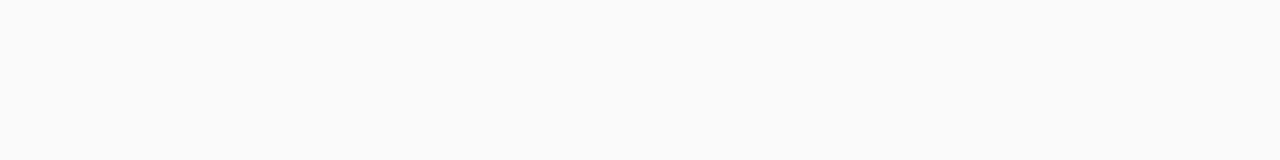
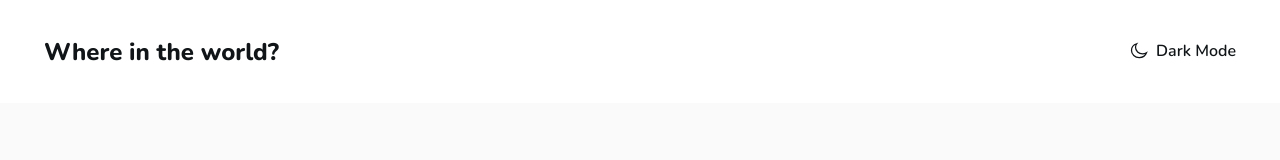
Before and after one commit to akbarovshoxruz/Countries, a plain HTML site: page index.html in a window 1280 px wide. Drawn offline with nearby package versions, Linux system fonts and the light colour scheme.

Commit message:
Add site-header

```diff
--- a/css/style.css
+++ b/css/style.css
@@ -39,3 +39,46 @@ body{
     padding-right: 20px;
     margin: 0 auto;
 }
+
+/* Header */
+
+header{
+  width: 100%;
+  white-space: nowrap;
+  background-color: var(--element-bg);
+}
+
+.site-header {
+  width: 100%;
+  padding: 24px 24px;
+  display: flex;
+  align-items: center;
+  justify-content: space-between;
+}
+.site-header-logo {
+  font-size: 24px;
+  font-weight: 800;
+  text-decoration: none;
+  color: var(--text-color);
+}
+.site-header-logo:hover{
+  opacity: 0.8;
+}
+.site-header-logo:active{
+  opacity: 0.6;
+}
+.site-header-theme-toggler {
+  background-color: transparent;
+  border: none;
+  cursor: pointer;
+  padding: 0;
+  color: var(--text-color);
+}
+.site-header-theme-toggler-inner {
+  display: flex;
+  gap: 8px;
+}
+.site-header-theme-toggler-text {
+  font-size: 16px;
+  font-weight: 600;
+}
--- a/index.html
+++ b/index.html
@@ -10,7 +10,17 @@
 <body>
     <header>
         <div class="container">
-
+            <div class="site-header">
+                <h1><a class="site-header-logo" href="./index.html">Where in the world?</a></h1>
+                <button type="button" class="site-header-theme-toggler">
+                    <span class="site-header-theme-toggler-inner">
+                        <svg width="18" height="17" viewBox="0 0 18 17" xmlns="http://www.w3.org/2000/svg">
+                            <path fill-rule="evenodd" clip-rule="evenodd" d="M12.5532 11.815C8.66857 11.815 5.51929 8.92783 5.51929 5.36821C5.51929 4.0253 5.96679 2.78158 6.73143 1.75C3.69036 2.69515 1.5 5.33122 1.5 8.43807C1.5 12.3385 4.94929 15.5 9.20357 15.5C12.5929 15.5 15.4696 13.4932 16.5 10.7045C15.375 11.4048 14.0161 11.815 12.5532 11.815Z" fill="white" stroke="currentColor" stroke-width="1.25"/>
+                            </svg>
+                        <span class="site-header-theme-toggler-text">Dark Mode</span>
+                    </span>
+                </button>
+            </div>
         </div>
     </header>
 
```
